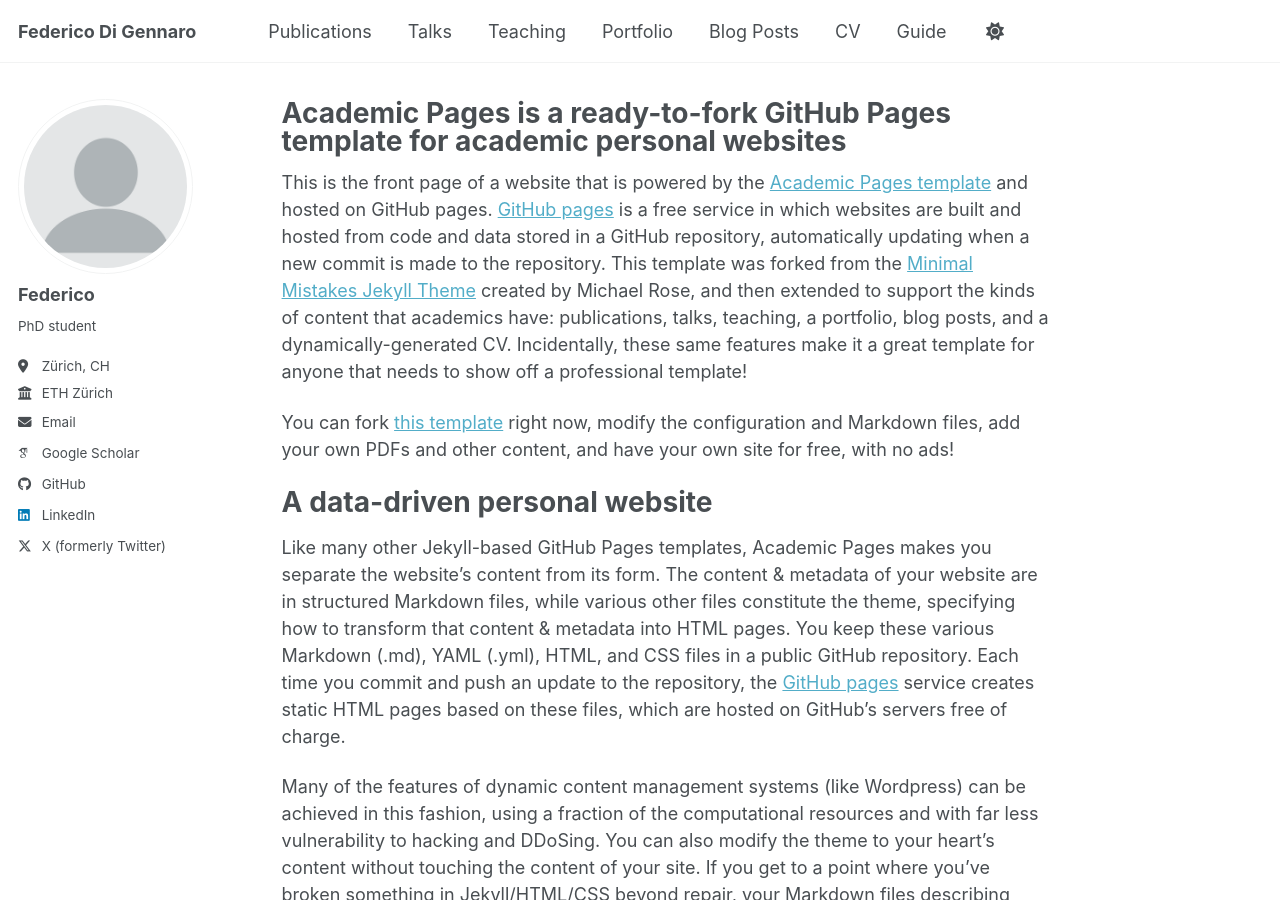
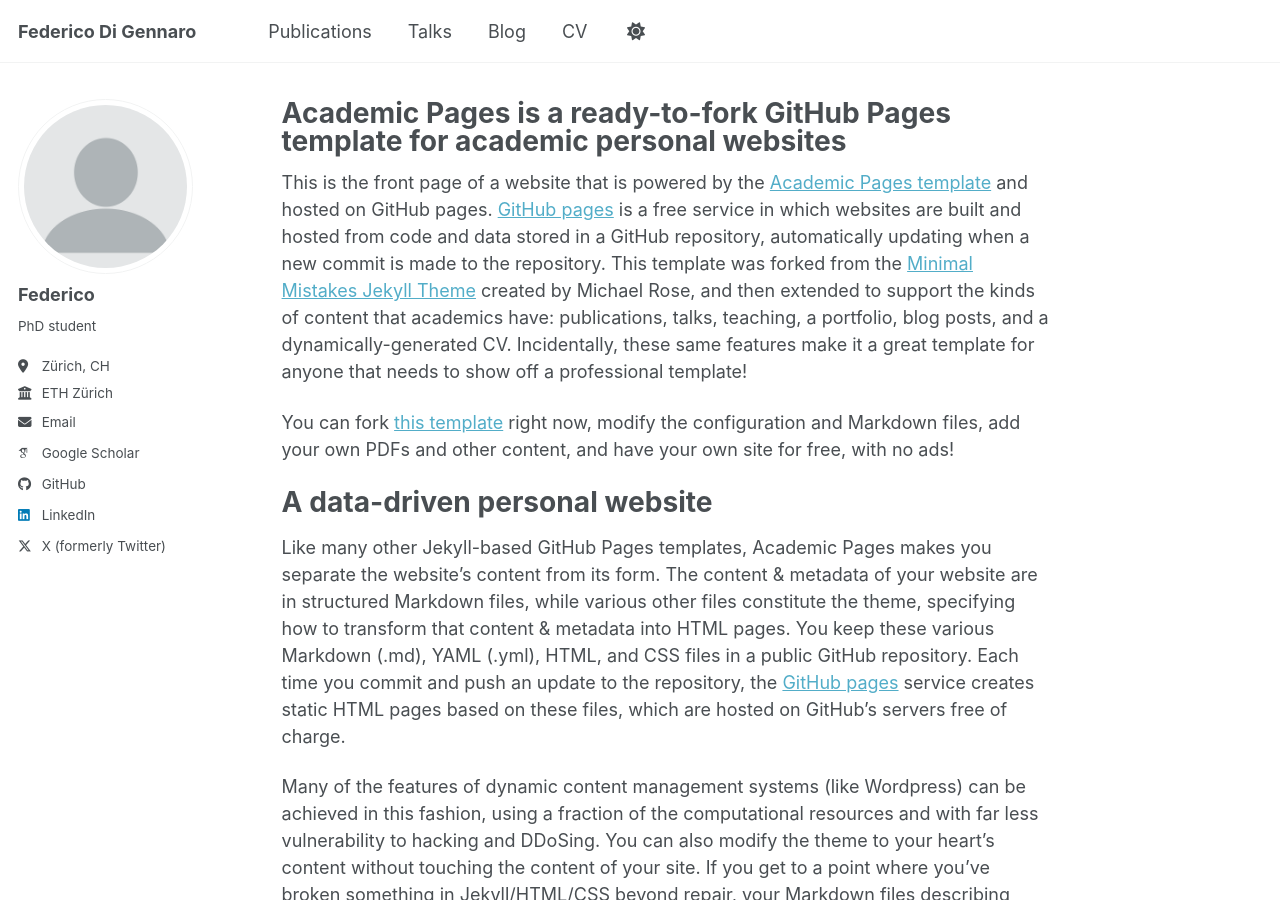
Before and after one commit to FedericoDiGennaro/FedericoDiGennaro.github.io, a Jekyll site: the page built from _pages/about.md, in a window 1280 px wide and 900 px high. Built offline with Jekyll 4.4.1, drawn with Linux system fonts in a browser that asks for light colours; some web fonts are replaced; a script bundle is joined from its source files by our own code; library files that are not in the unit come from our copies.

Commit message:
Update navigation by removing several entries
Removed 'Teaching', 'Portfolio', and 'Blog Posts' entries from navigation.

```diff
--- a/_data/navigation.yml
+++ b/_data/navigation.yml
@@ -14,13 +14,7 @@
   - title: "Talks"
     url: /talks/
 
-  - title: "Teaching"
-    url: /teaching/
-
-  - title: "Portfolio"
-    url: /portfolio/
-
-  - title: "Blog Posts"
+  - title: "Blog"
     url: /year-archive/
 
   - title: "CV"
@@ -29,5 +23,5 @@
   # - title: "CV"
   #   url: /cv-json/
 
-  - title: "Guide"
-    url: /markdown/
+  # - title: "Guide"
+    # url: /markdown/
```
